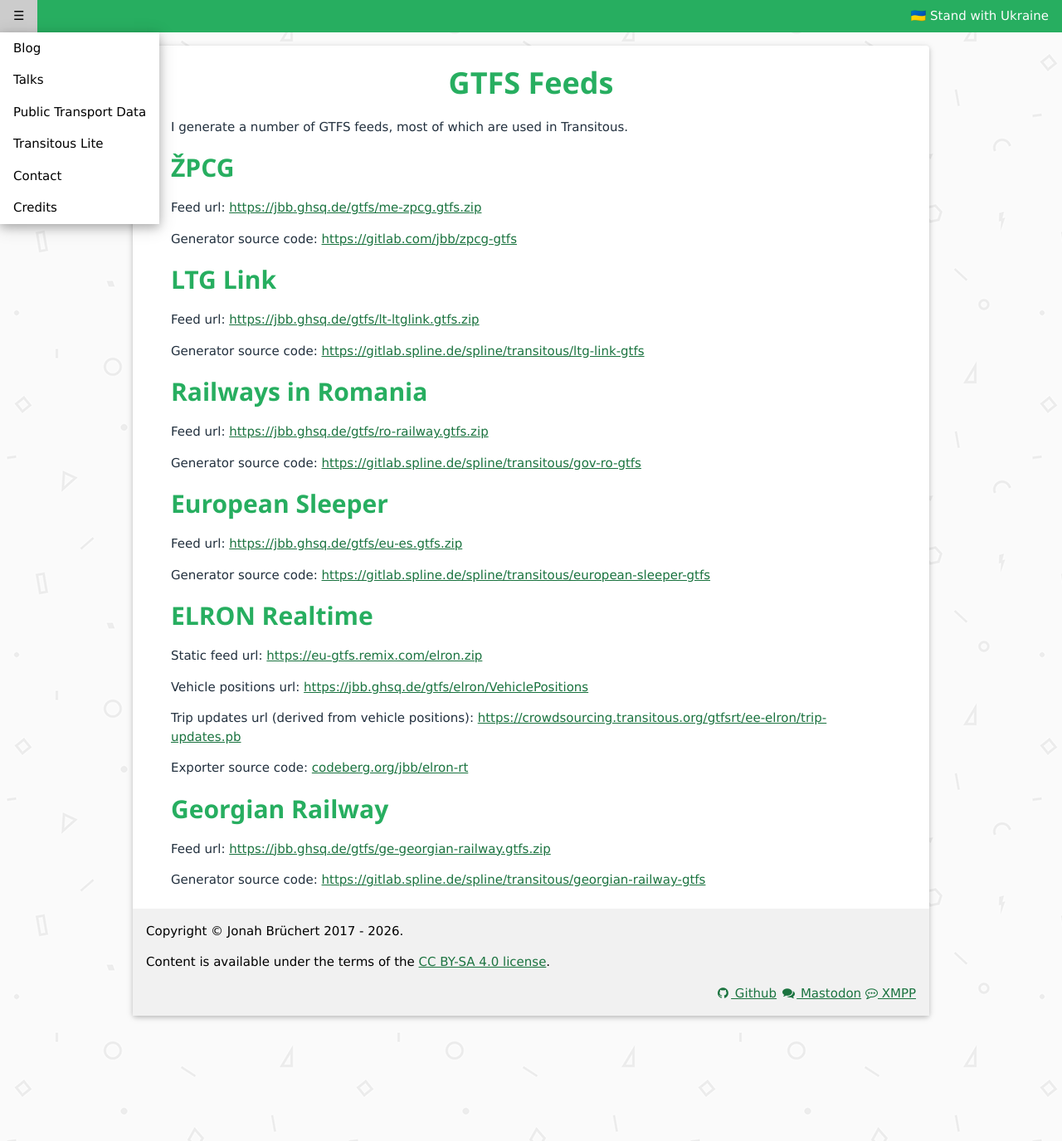
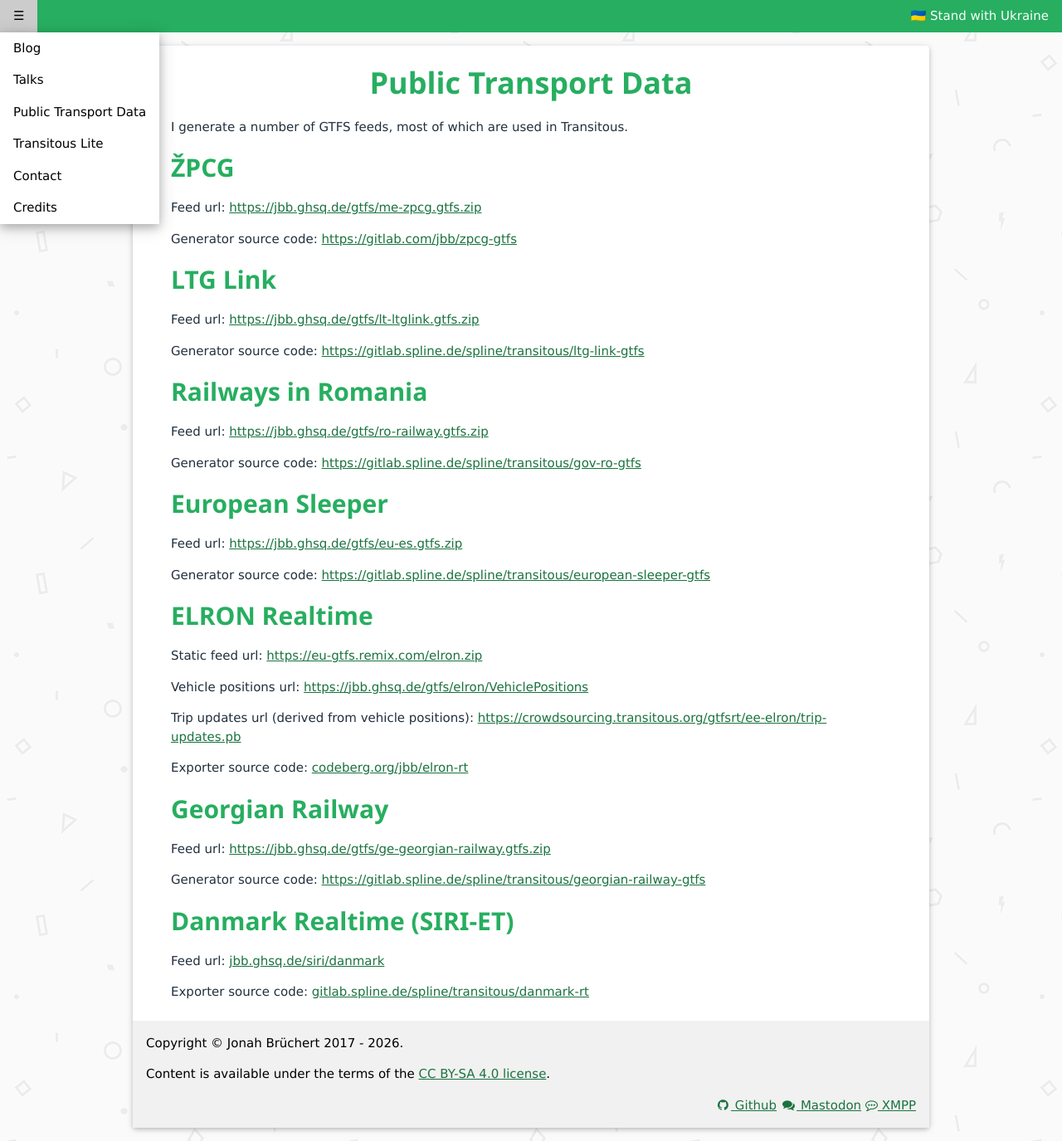
Before and after one commit to jbbgameich/jbbgameich.github.io, a Jekyll site: the page built from gtfs-feeds.md, in a window 1280 px wide. Shown: the whole page at 83% size. Built offline with Jekyll 4.4.1, drawn with Linux system fonts in a browser that asks for light colours.

Commit message:
Add danmark siri feed

```diff
--- a/gtfs-feeds.md
+++ b/gtfs-feeds.md
@@ -1,6 +1,6 @@
 ---
 layout: page
-title: GTFS Feeds
+title: Public Transport Data
 permalink: /gtfs-feeds/
 ---
 
@@ -45,3 +45,9 @@
 Feed url: [https://jbb.ghsq.de/gtfs/ge-georgian-railway.gtfs.zip](https://jbb.ghsq.de/gtfs/ge-georgian-railway.gtfs.zip)
 
 Generator source code: [https://gitlab.spline.de/spline/transitous/georgian-railway-gtfs](https://gitlab.spline.de/spline/transitous/georgian-railway-gtfs)
+
+## Danmark Realtime (SIRI-ET)
+
+Feed url: [jbb.ghsq.de/siri/danmark](https://jbb.ghsq.de/siri/danmark)
+
+Exporter source code: [gitlab.spline.de/spline/transitous/danmark-rt](https://gitlab.spline.de/spline/transitous/danmark-rt)
```
